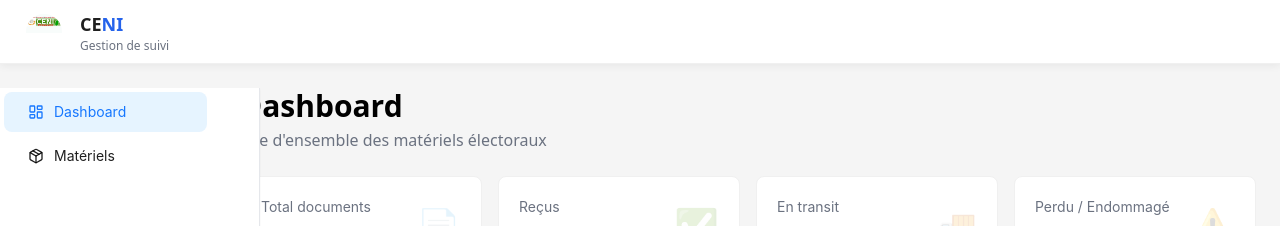
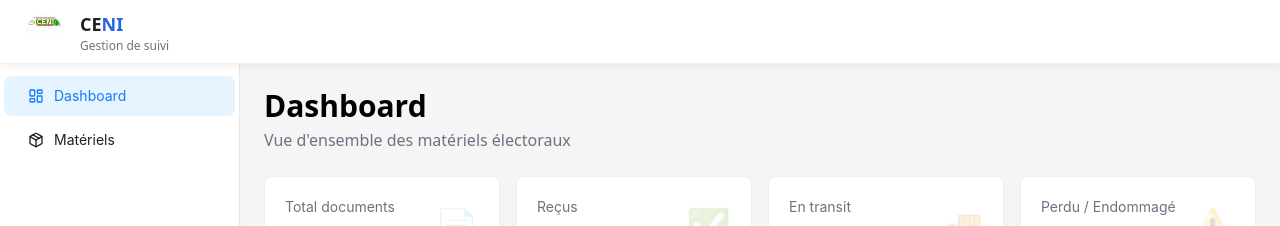
Before and after one commit to Zhina202/gestion_suivi, a Next.js app: page / in a window 1280 px wide. Shown: the top 226 px of the page. Built offline with nearby package versions, Linux system fonts and the light colour scheme; no server answers; the database is empty.

Commit message:
Refactor layout components to improve responsiveness and styling; update Sidebar and Navbar for better integration with the main content area. Change Badge component usage for status indicators in multiple pages.

```diff
--- a/app/components/Navbar.tsx
+++ b/app/components/Navbar.tsx
@@ -25,7 +25,9 @@ const Navbar = () => {
     ]
 
     return (
-        <Header style={{
+        <Header
+            className="md:pl-60"
+            style={{
                 position: 'sticky',
                 top: 0,
                 zIndex: 100,
@@ -36,7 +38,8 @@ const Navbar = () => {
                 background: '#ffffff',
                 boxShadow: '0 2px 8px rgba(0,0,0,0.06)',
                 borderBottom: '1px solid rgba(0,0,0,0.06)'
-        }}>
+            }}
+        >
             <div style={{ display: 'flex', alignItems: 'center', gap: 16 }}>
                 <Logo size={40} alt="Logo" />
                 <div>
--- a/app/components/Sidebar.tsx
+++ b/app/components/Sidebar.tsx
@@ -22,18 +22,11 @@ const Sidebar: React.FC = () => {
   ]
 
   return (
-    <div
-      className="bg-white border-r border-gray-200 shadow-sm"
+    <aside
+      className="bg-white border-r border-gray-200 shadow-sm fixed left-0 bottom-0 overflow-y-auto hidden md:block"
       style={{
-        width: 260,
-        height: 'calc(100vh - 64px)',
-        position: 'sticky',
-        top: '64px',
-        paddingRight: '3rem',
-        marginRight: '2rem',
-        overflow: 'auto',
-        display: 'flex',
-        flexDirection: 'column',
+        width: 240,
+        top: 64,
         zIndex: 30,
       }}
     >
@@ -41,10 +34,10 @@ const Sidebar: React.FC = () => {
         mode="inline"
         items={items}
         selectedKeys={[pathname || '/']}
-        style={{ height: '100%', borderRight: '0' }}
+        style={{ height: '100%', borderRight: '0', paddingTop: '8px' }}
         className="border-0"
       />
-    </div>
+    </aside>
   )
 }
 
--- a/app/components/Wrapper.tsx
+++ b/app/components/Wrapper.tsx
@@ -6,7 +6,7 @@ type WrapperProps = {
 
 const Wrapper = ({children} : WrapperProps ) => {
   return (
-    <div style={{ minHeight: '100vh', background: '#f5f5f5', padding: '24px 0' }}>
+    <div style={{ minHeight: 'calc(100vh - 64px)', background: '#f5f5f5', padding: '24px 0' }}>
       {children}
     </div>
   )
--- a/app/materiel/[materielId]/edit/page.tsx
+++ b/app/materiel/[materielId]/edit/page.tsx
@@ -143,12 +143,12 @@ const Page = ({ params }: { params: Promise<{ materielId: string }> }) => {
 
   return (
     <Wrapper>
-      <div className="grid grid-cols-1 md:grid-cols-6 gap-4">
-        <div className="hidden md:block md:col-span-1">
+      <div className="flex">
+        <div className="hidden md:block">
           <Sidebar />
         </div>
 
-        <main className="col-span-1 md:col-span-5 px-4 md:px-6">
+        <main className="flex-1 md:ml-60 px-4 md:px-6">
           {/* Header */}
           <div className="mb-6">
             <div className="flex items-center gap-4 mb-4">
--- a/app/materiel/[materielId]/page.tsx
+++ b/app/materiel/[materielId]/page.tsx
@@ -15,7 +15,7 @@ import { deleteMaterielPdf } from '@/app/actions'
 const getStatusBadge = (status: number) => {
   switch (status) {
     case 1:
-      return <Badge.Ribbon text="Brouillon" color="default"><span /></Badge.Ribbon>;
+      return <Badge color="default">Brouillon</Badge>;
     case 2:
       return <Badge color="orange">En transit</Badge>;
     case 3:
@@ -120,12 +120,12 @@ const Page = ({ params }: { params: Promise<{ materielId: string }> }) => {
 
   return (
     <Wrapper>
-      <div className="grid grid-cols-1 md:grid-cols-6 gap-4">
-        <div className="hidden md:block md:col-span-1">
+      <div className="flex">
+        <div className="hidden md:block">
           <Sidebar />
         </div>
 
-        <main className="col-span-1 md:col-span-5 px-4 md:px-6">
+        <main className="flex-1 md:ml-60 px-4 md:px-6">
           {/* Header */}
           <div className="mb-6">
             <div className="flex items-center gap-4 mb-4">
--- a/app/materiel/create/page.tsx
+++ b/app/materiel/create/page.tsx
@@ -37,12 +37,12 @@ export default function CreateMaterielPage() {
 
   return (
     <Wrapper>
-      <div className="grid grid-cols-1 md:grid-cols-6 gap-4">
-        <div className="hidden md:block md:col-span-1">
+      <div className="flex">
+        <div className="hidden md:block">
           <Sidebar />
         </div>
 
-        <main className="col-span-1 md:col-span-5 px-4 md:px-6">
+        <main className="flex-1 md:ml-60 px-4 md:px-6">
           <div className="mb-6">
             <div className="flex items-center gap-4 mb-4">
               <Link href="/materiels">
--- a/app/materiels/page.tsx
+++ b/app/materiels/page.tsx
@@ -16,7 +16,7 @@ import { Table, Space, Button, Modal, Badge, Tooltip, Card } from 'antd';
 const getStatusBadge = (status: number) => {
   switch (status) {
     case 1:
-      return <Badge.Ribbon text="Brouillon"><span /></Badge.Ribbon>;
+      return <Badge color="default">Brouillon</Badge>;
     case 2:
       return <Badge color="orange">En transit</Badge>;
     case 3:
@@ -144,12 +144,12 @@ export default function MaterielsPage() {
 
   return (
     <Wrapper>
-      <div className="grid grid-cols-1 md:grid-cols-6 gap-4">
-        <div className="hidden md:block md:col-span-1">
+      <div className="flex">
+        <div className="hidden md:block">
           <Sidebar />
         </div>
 
-        <main className="col-span-1 md:col-span-5 px-4 md:px-6">
+        <main className="flex-1 md:ml-60 px-4 md:px-6">
           <div className="flex flex-col space-y-6">
             <div className="flex items-center justify-between flex-wrap gap-4">
               <div>
--- a/app/page.tsx
+++ b/app/page.tsx
@@ -43,12 +43,12 @@ export default async function Home() {
 
   return (
     <Wrapper>
-      <div className="grid grid-cols-1 md:grid-cols-6 gap-4">
-        <div className="hidden md:block md:col-span-1">
+      <div className="flex">
+        <div className="hidden md:block">
           <Sidebar />
         </div>
 
-        <main className="col-span-1 md:col-span-5 px-4 md:px-6">
+        <main className="flex-1 md:ml-60 px-4 md:px-6">
           <div className="mb-6">
             <h1 className="text-3xl font-bold">Dashboard</h1>
             <p className="text-gray-500 mt-1">Vue d'ensemble des matériels électoraux</p>
```
Lines whose indentation alone changed are shown as unchanged.
